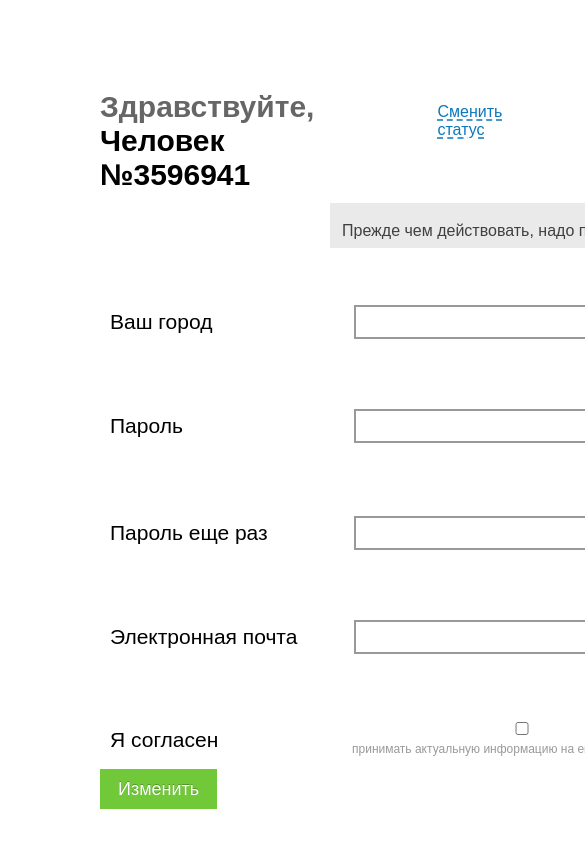
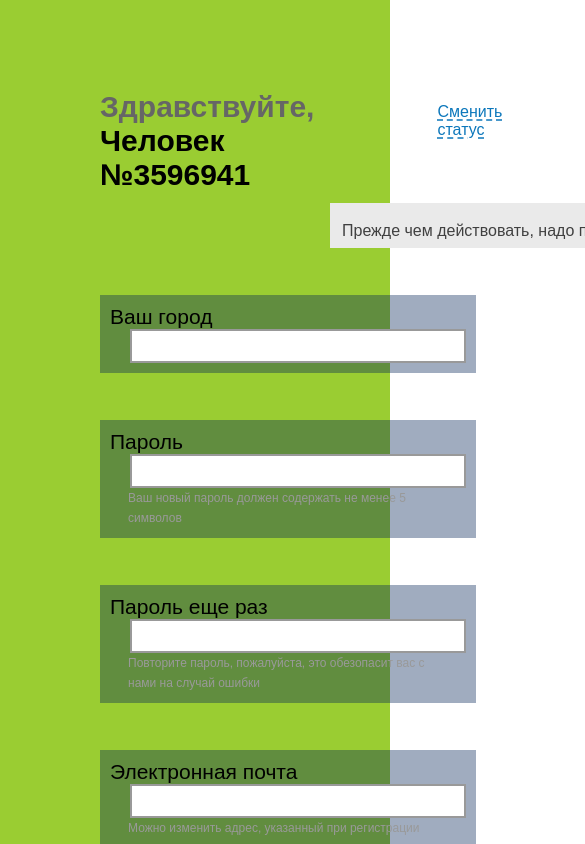
Before and after one commit to Skeler667/au-test-form, a React (Create React App) app: page / in a window 390 px wide. Shown: the top 844 px of the page, 585 px wide, since content can reach past the window. Built offline with nearby package versions, Linux system fonts and the light colour scheme.

Commit message:
test_scss

```diff
--- a/src/components/Form/Form.scss
+++ b/src/components/Form/Form.scss
@@ -2,4 +2,11 @@
     max-width: 1170px;
     margin: 0 auto;
     padding: 90px 100px;
+    background: grey;
 }
+
+@media screen and (max-width:1042px){
+    .container {
+        background: yellowgreen;
+    }
+}
--- a/src/components/FormField/FormField.scss
+++ b/src/components/FormField/FormField.scss
@@ -19,3 +19,10 @@ label {
     line-height: 20px;
     padding-left: 18px;
 }
+
+@media screen and (max-width:1042px){
+    fieldset {
+        background: rgba(5, 35, 87, 0.377);
+        flex-wrap: wrap;
+    }
+}
--- a/src/index.scss
+++ b/src/index.scss
@@ -13,3 +13,5 @@ body {
     // background-color: $bg-color;
     font-family: Arial, Helvetica, sans-serif;
 }
+
+// Здесь был Серёга
```
